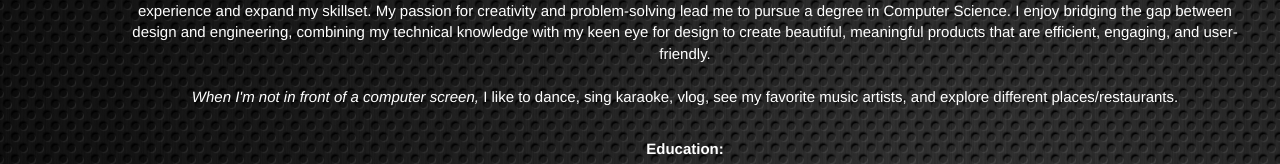
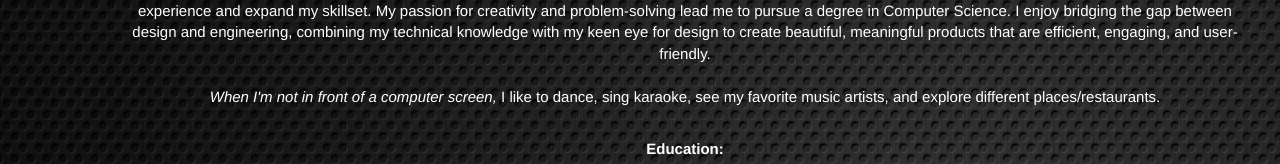
Before and after one commit to monalimirel/monalimirel.com, a plain HTML site: page index.html in a window 1280 px wide. Shown: the part 941-1105 px from the top of the page. Drawn offline with nearby package versions, Linux system fonts and the light colour scheme.

Commit message:
Update index.html

```diff
--- a/index.html
+++ b/index.html
@@ -68,7 +68,7 @@
 					<br/>
 					Hello, world! I'm <span style="font-weight: bold">Monali Mirel Chuatico</span>, a Computer Science student at San Francisco State University, currently looking for internships and job opportunities to gain experience and expand my skillset. My passion for creativity and problem-solving lead me to pursue a degree in Computer Science. I enjoy bridging the gap between design and engineering, combining my technical knowledge with my keen eye for design to create beautiful, meaningful products that are efficient, engaging, and user-friendly.
 					<br/><br/>
-					<span style="font-style: italic">When I'm not in front of a computer screen,</span> I like to dance, sing karaoke, vlog, see my favorite music artists, and explore different places/restaurants.</p>
+					<span style="font-style: italic">When I'm not in front of a computer screen,</span> I like to dance, sing karaoke, see my favorite music artists, and explore different places/restaurants.</p>
 					<br/>
 					<p><span style="font-weight: bold">Education:</span><br/>
 					BS in Computer Science, SFSU <br/>
```
